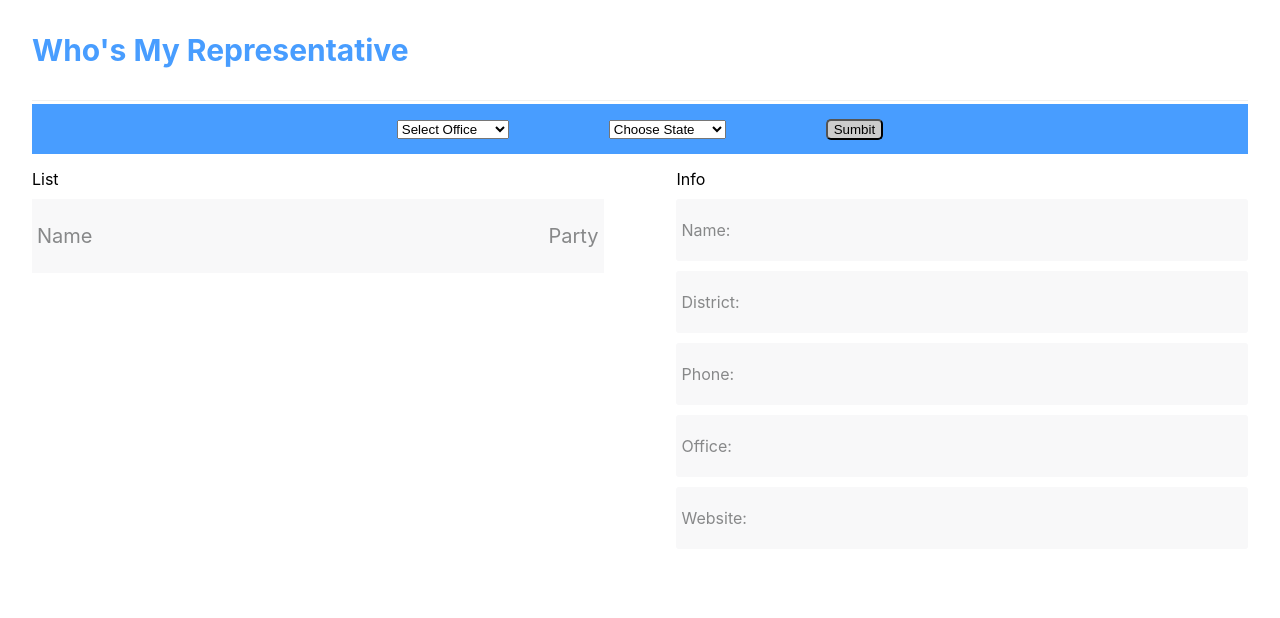
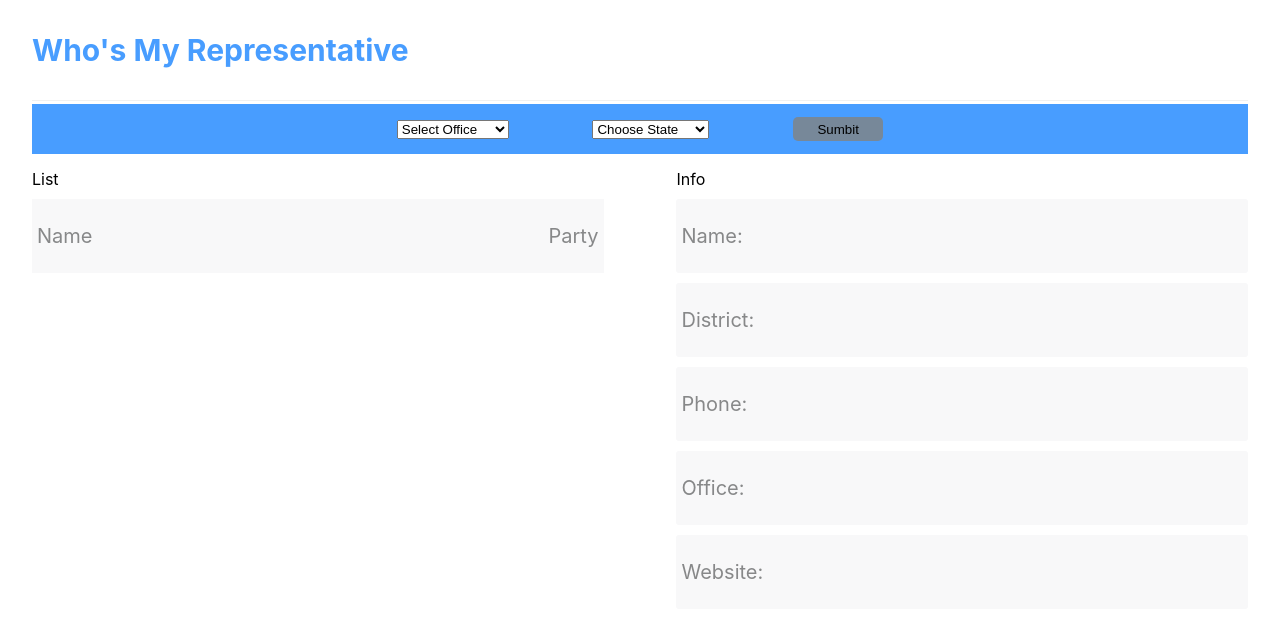
Before and after one commit to rgmemory/growfront, a React (Create React App) app: page / in a window 1280 px wide. In both pictures the pointer is over the button "Sumbit". Shown: the top 618 px of the page. Built offline with nearby package versions, Linux system fonts and the light colour scheme.

Commit message:
couple of css updates

```diff
--- a/src/App.css
+++ b/src/App.css
@@ -45,6 +45,17 @@
 .dropdown-button {
   background-color: #ccc;
   border-radius: 5px;
+  outline: none;
+  height: 24px;
+  width: 90px;
+  border: none;
+}
+
+.dropdown-button:hover {
+  background-color: #ccc;
+  border-radius: 5px;
+  cursor: pointer;
+  background-color: lightslategray;
 }
 
 .results {
@@ -100,6 +111,12 @@
   border: none;
   background: none;
   outline: none;
+  font-size: 19px;
+}
+
+.politician-button:hover{
+  cursor: pointer;
+  color: #ccc;
 }
 
 .gray-result {
@@ -112,3 +129,7 @@
   padding: 5px;
   color: #878889;
 }
+
+.gray-result p{
+  font-size: 20px;
+}
--- a/src/App.js
+++ b/src/App.js
@@ -50,6 +50,7 @@ export class App extends Component {
       axios
         .get(`http://127.0.0.1:3000/senators/${this.state.state}`)
         .then(response => {
+          console.log(response)
           this.setState({
             politicians: response.data.results
           });
```
